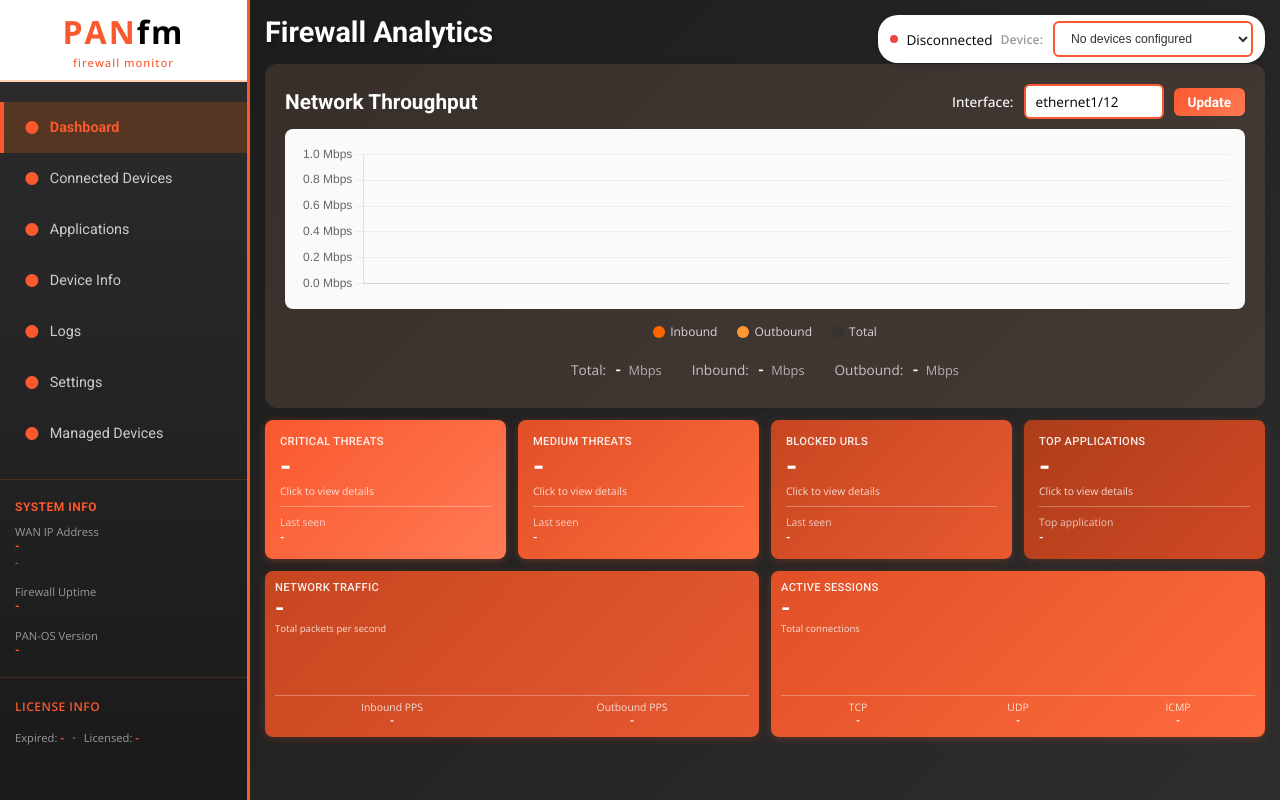
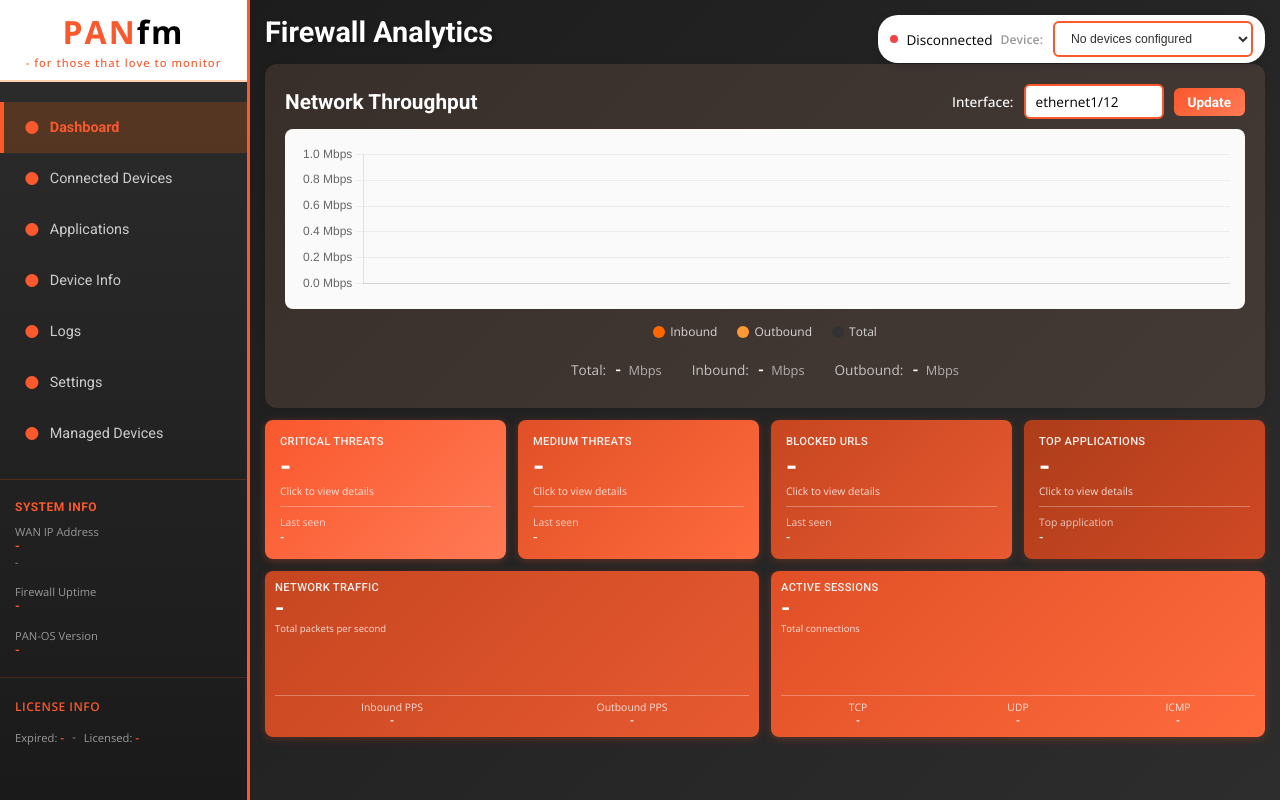
Before and after one commit to csmblade/PANfm, a Flask app: page / in a window 1280 px wide. Run offline with Flask 3, Linux system fonts and the light colour scheme; data that the repository does not hold is empty.

Commit message:
Update logo tagline: change to 'for those that love to monitor'
Changed the logo subtitle from "firewall monitor" to "- for those that love to monitor" for a more engaging and descriptive tagline.

🤖 Generated with [Claude Code](https://claude.com/claude-code)

Co-Authored-By: Claude <noreply@anthropic.com>

```diff
--- a/templates/index.html
+++ b/templates/index.html
@@ -481,7 +481,7 @@
                     <span style="color: #FA582D;">PAN</span><span style="color: #000000;">fm</span>
                 </div>
                 <div style="font-size: 0.7em; color: #FA582D; font-weight: 500; margin-top: 2px; letter-spacing: 1px;">
-                    firewall monitor
+                    - for those that love to monitor
                 </div>
             </div>
         </div>
```
